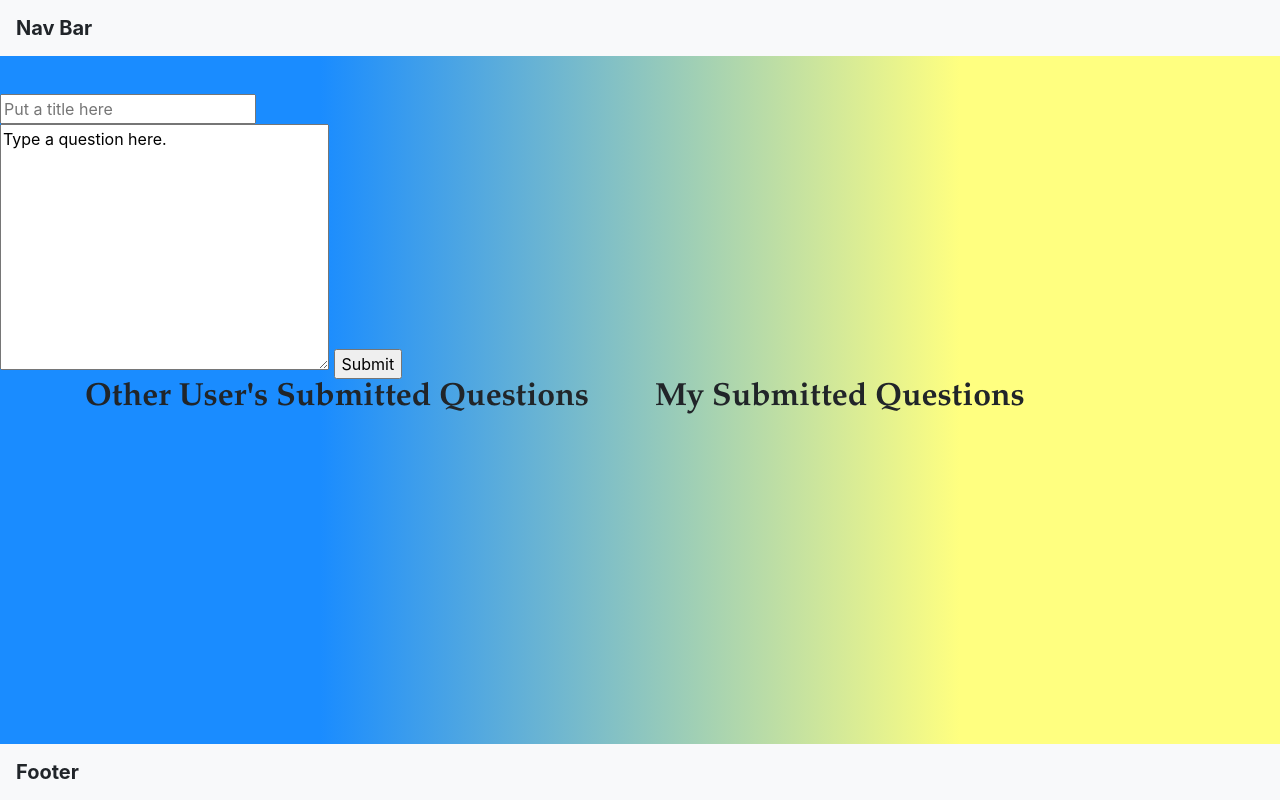
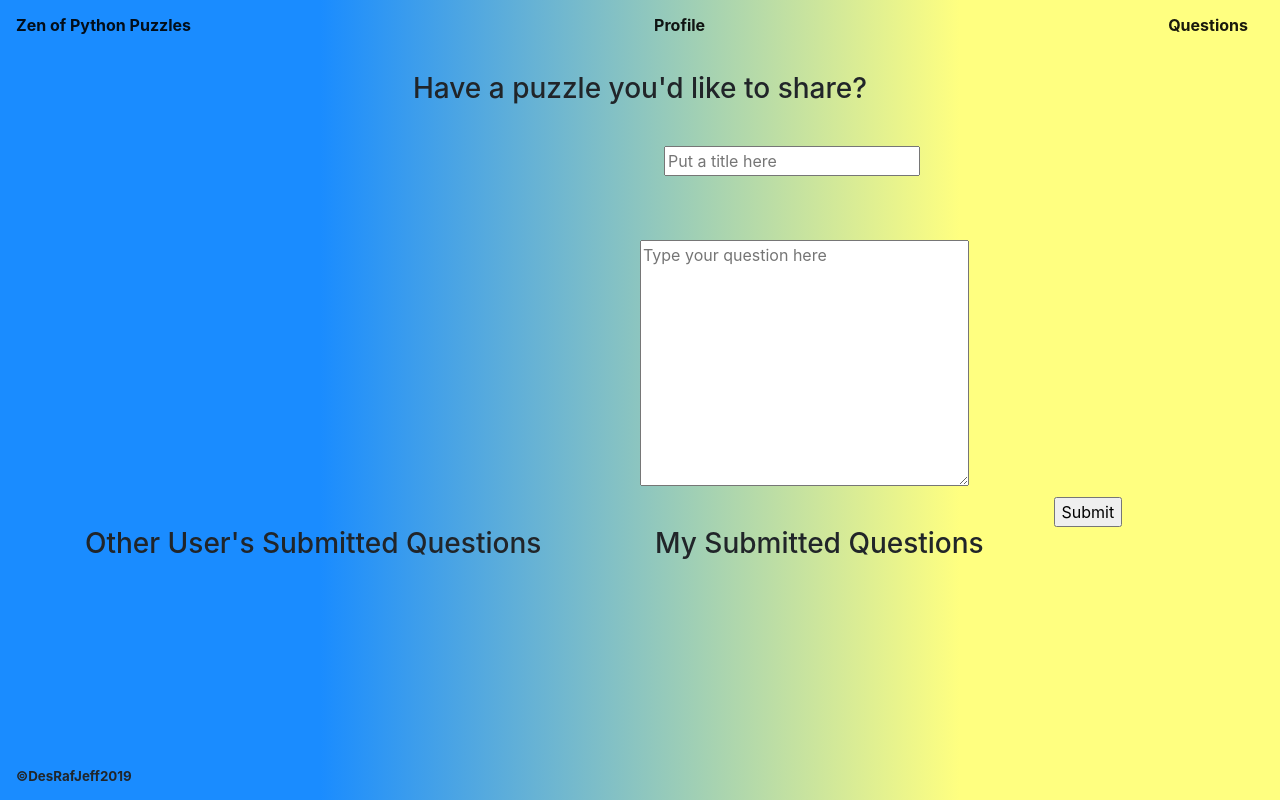
Before and after one commit to ddchon/Zen-of-Python-Puzzle-, a Django app: page /submit_q/ in a window 1280 px wide; the page is wider, and only the part inside the window is pictured. Run offline with Django 3.2, Linux system fonts and the light colour scheme; the visitor is signed in with stand-in values (Sample User, id 1); data comes from the database, SQL or seed files in the repository; data that the repository does not hold is empty; some libraries are stand-ins or nearby versions.

Commit message:
styled after class

```diff
--- a/zenofpythonpuzzle/questions/static/questions_styles.css
+++ b/zenofpythonpuzzle/questions/static/questions_styles.css
@@ -1,5 +1,4 @@
 h2 {
-    font-family: "Palatino Linotype", "Book Antiqua", Palatino, serif;
     font-weight: bold;
 }
 
@@ -14,7 +13,6 @@ body {
 }
 
 #zpython-container {
-    font-family: "Palatino Linotype", "Book Antiqua", Palatino, serif;
     align-content: center;
     padding-top: 5px;
     text-align: center;
--- a/zenofpythonpuzzle/templates/partials/footer.html
+++ b/zenofpythonpuzzle/templates/partials/footer.html
@@ -1,3 +1,3 @@
     <nav class="navbar fixed-bottom navbar-light bg-light">
-        <a class="navbar-brand">Footer</a>
+        <a class="navbar-brand" style="font-size: 10pt;">&copy;DesRafJeff2019</a>
     </nav>
--- a/zenofpythonpuzzle/templates/partials/nav.html
+++ b/zenofpythonpuzzle/templates/partials/nav.html
@@ -1,3 +1,5 @@
 <nav class="navbar fixed-top navbar-light bg-light">
-  <a class="navbar-brand">Nav Bar</a>
+  <a class="navbar-brand" href="{% url 'home' %}" style="font-size: 12pt;">Zen of Python Puzzles</a>
+  <a class="navbar-brand" href="{% url 'profile' %}" style="font-size: 12pt; text-align: center;">Profile</a>
+  <a class="navbar-brand" href="{% url 'q_home' %}" style="font-size: 12pt;">Questions</a>
 </nav>
--- a/zenofpythonpuzzle/templates/zenpythonpages/submitquestion.html
+++ b/zenofpythonpuzzle/templates/zenpythonpages/submitquestion.html
@@ -4,18 +4,16 @@
 
     <div id="contact-container">
         <div id="qsubmit-table">
-
-            <h2 class="table_heading" style="text-align: center">Have a puzzle you'd like to share?</h2>
-
             <br>
             <br>
+            <br>
+            <h3 class="table_heading" style="text-align: center">Have a puzzle you'd like to share?</h3>
 
             <form action="{% url 'submit_q' %}" method="POST">
                 {% csrf_token %}
-                <input name="title" type="text" placeholder="Put a title here" required>
-                <br>
-                <textarea name="question" id="question" cols="30" rows="10">Type a question here.</textarea>
-                <input type="submit">
+                <input name="title" type="text" placeholder="Put a title here" required style="margin: 2em 41.5em;">
+                <textarea name="question" id="question" cols="30" rows="10" placeholder="Type your question here" style="margin: 2em 5em 2em 40em;"></textarea>
+                <input type="submit" style="align-content: center;">
             </form>
         </div>
         <div>
@@ -23,7 +21,7 @@
 
                 <div class="row">
                     <div class="col-6">
-                        <h2>Other User's Submitted Questions</h2>
+                        <h3>Other User's Submitted Questions</h3>
                         {% if all_questions %}
                             {% for i in all_questions %}
 
@@ -40,7 +38,7 @@
                     </div>
 
                     <div class="col-6">
-                        <h2>My Submitted Questions</h2>
+                        <h3>My Submitted Questions</h3>
                         {% if my_questions %}
                             {% for i in my_questions %}
 
--- a/zenofpythonpuzzle/templates/zenpythonpages/userprofile.html
+++ b/zenofpythonpuzzle/templates/zenpythonpages/userprofile.html
@@ -14,7 +14,7 @@
     </div>
 
     <div class="container">
-        <div class="row">
+        <div class="row" style="margin: 0 3em;">
             <div class=".col-6">
                 <img class="rounded-circle account-img" src="{{ user.image.url }}" alt="ProfilePic" enctype="multipart/form-data" style="width: 25em; height: 25em;">
             </div>
@@ -47,9 +47,9 @@
         </div>
         <br>
         <div class="row">
-            <h5 style="margin: 0 22% 2%;">Get STARTED or get BACK to cracking the Zen of Python puzzles by CLICKING below!</h5>
+            <h5 style="margin: 0 3em 1em 20em;">Get STARTED or get BACK to cracking the Zen of Python puzzles by CLICKING below!</h5>
                 <a href="{% url 'q_home' %}"</a>
-                <img src="/media/win95-prompt.png" class="cmd_img" alt="cmd_terminal" style="margin: 0 20em; width: 50em; height: 30em;">
+                <img src="/media/win95-prompt.png" class="cmd_img" alt="cmd_terminal" style="margin: 3em 25em 5em; width: 50em; height: 30em;">
         </div>
     </div>
             {% else %}
--- a/zenofpythonpuzzle/zenpythonpages/static/zenofpythonpages_styles.css
+++ b/zenofpythonpuzzle/zenpythonpages/static/zenofpythonpages_styles.css
@@ -21,6 +21,12 @@
     z-index: auto;
 }
 
-.nav-item {
-    color: white !important;
+nav {
+    background-image: linear-gradient(90deg, #1a8cff 25%, #ffff80 75%)!important;
+    display: inline-block;
+    text-align: center;
 }
+
+a:hover {
+    background-color: white;
+}
```
Also changed, not shown: zenofpythonpuzzle/templates/zenpythonpages/home.html (+13 -7 lines).
